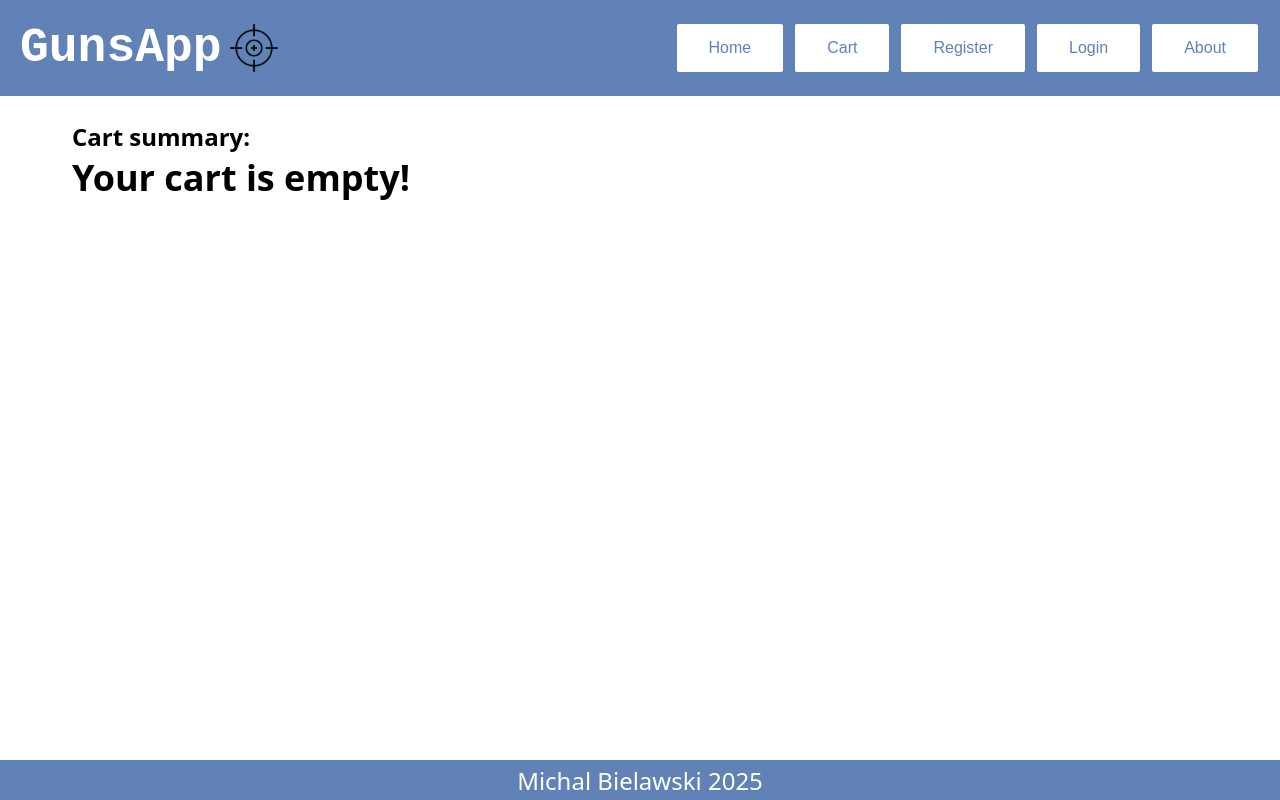
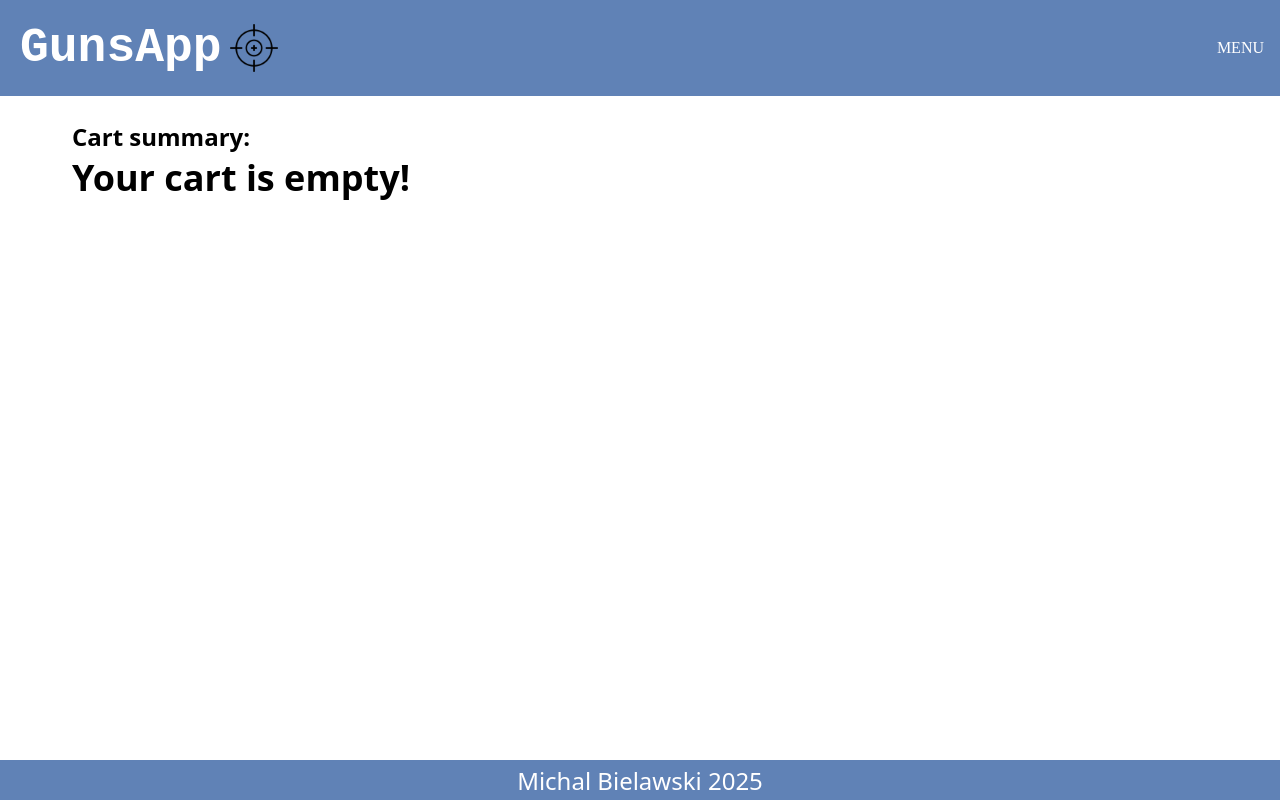
Before and after one commit to MichalBe996/GunsAPI, a React (Create React App) app in the folder client/: page /cart in a window 1280 px wide. Built offline with nearby package versions, Linux system fonts and the light colour scheme.

Commit message:
refactoring navbar menu to dropdown menu

```diff
--- a/client/src/App.css
+++ b/client/src/App.css
@@ -306,16 +306,19 @@ button:active:not(:focus-visible) {
 
 
 .buttons--navbar {
-  display: flex;
-  flex-direction: row;
-  justify-content: space-between;
+  position: relative;
+  display: inline-block;
 }
 
+.buttons--navbar:hover .dropdown-content {
+  display:flex;
+  flex-direction: column;
+}
 
-.buttons--navbar > * {
+.dropdown-content > button {
   margin: 0.5rem;
-  color: #6082B6;
-  background-color: white;
+  color: white;
+  background-color: #008CBA;
   border: none;
   padding: 15px 32px;
   text-align: center;
@@ -552,3 +555,21 @@ button:active:not(:focus-visible) {
 .forgot-password-form > * {
   padding: 0.5rem;
 }
+
+.dropdown {
+  position: relative;
+  display: inline-block;
+}
+
+.dropdown-content {
+  display: none;
+  position: relative;
+  background-color: white;
+  min-width: 160px;
+  min-height: 200px;
+  box-shadow: 0px 8px 16px 0px rgba(0,0,0,0.2);
+  padding: 12px 16px;
+  z-index: 1;
+  margin-top: 22rem;
+
+}
--- a/client/src/pages/Navbar.js
+++ b/client/src/pages/Navbar.js
@@ -55,10 +55,14 @@ const Navbar = () => {
             <h1 className="header">GunsApp</h1>
             <img className="target--logo" src={target}></img>
 
+
         </div>
         <div className="buttons--navbar">
-
-            <button onClick={homeRedirect}>Home</button>
+          <span>
+            MENU
+          </span>
+          <div className='dropdown-content'>
+          <button onClick={homeRedirect}>Home</button>
             <button onClick={cartRedirect}>Cart</button>
             {(token ==="") && <button onClick={registerRedirect}>Register</button>
             }
@@ -69,6 +73,9 @@ const Navbar = () => {
 
 
             <button onClick={aboutRedirect}>About</button>
+          </div>
+
+
         </div>
 
     <Outlet/>
```
